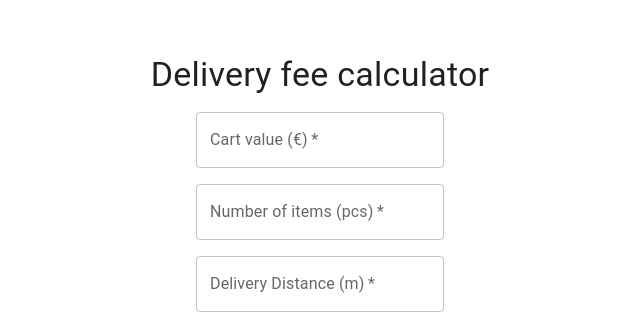
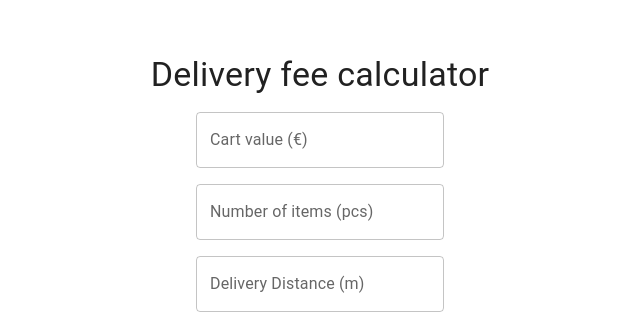
Before and after one commit to JerryUusis/delivery_fee_calculator_wolt_2024, a React (Vite) app in the folder delivery_fee_front/: page / in a window 1280 px wide. Shown: the part 135-455 px from the top of the page, without its empty margins (320-960 px from the left). Built offline with nearby package versions, Linux system fonts and the light colour scheme.

Commit message:
Add error prop and refactor handleChange function

```diff
--- a/delivery_fee_front/src/components/NumberInput.tsx
+++ b/delivery_fee_front/src/components/NumberInput.tsx
@@ -8,6 +8,7 @@ interface TextFieldProps {
   setState: React.Dispatch<React.SetStateAction<number>>;
   isFloatValue: boolean;
   dataTestId: string;
+  hasError: boolean;
 }
 
 const NumberInput = ({
@@ -15,6 +16,7 @@ const NumberInput = ({
   setState,
   isFloatValue,
   dataTestId,
+  hasError
 }: TextFieldProps) => {
   const setNumberType = (isFloatValue: boolean): {} => {
     if (isFloatValue) {
@@ -34,8 +36,12 @@ const NumberInput = ({
     }
   };
 
+  const handleChange = (e: React.ChangeEvent<HTMLInputElement>) => {
+    handleNumberInput(e.target.value, setState, isFloatValue);
+  };
+
   return (
-    <FormControl variant="outlined" required>
+    <FormControl variant="outlined" error={hasError}>
       <InputLabel htmlFor={`id-${dataTestId}`}>{label}</InputLabel>
       <OutlinedInput
         id={`id-${dataTestId}`}
@@ -45,9 +51,7 @@ const NumberInput = ({
           "data-test-id": dataTestId,
         }}
         type="number"
-        onChange={(e) =>
-          handleNumberInput(e.target.value, setState, isFloatValue)
-        }
+        onChange={handleChange}
         onKeyDown={handleKeyPress}
       />
     </FormControl>
```
